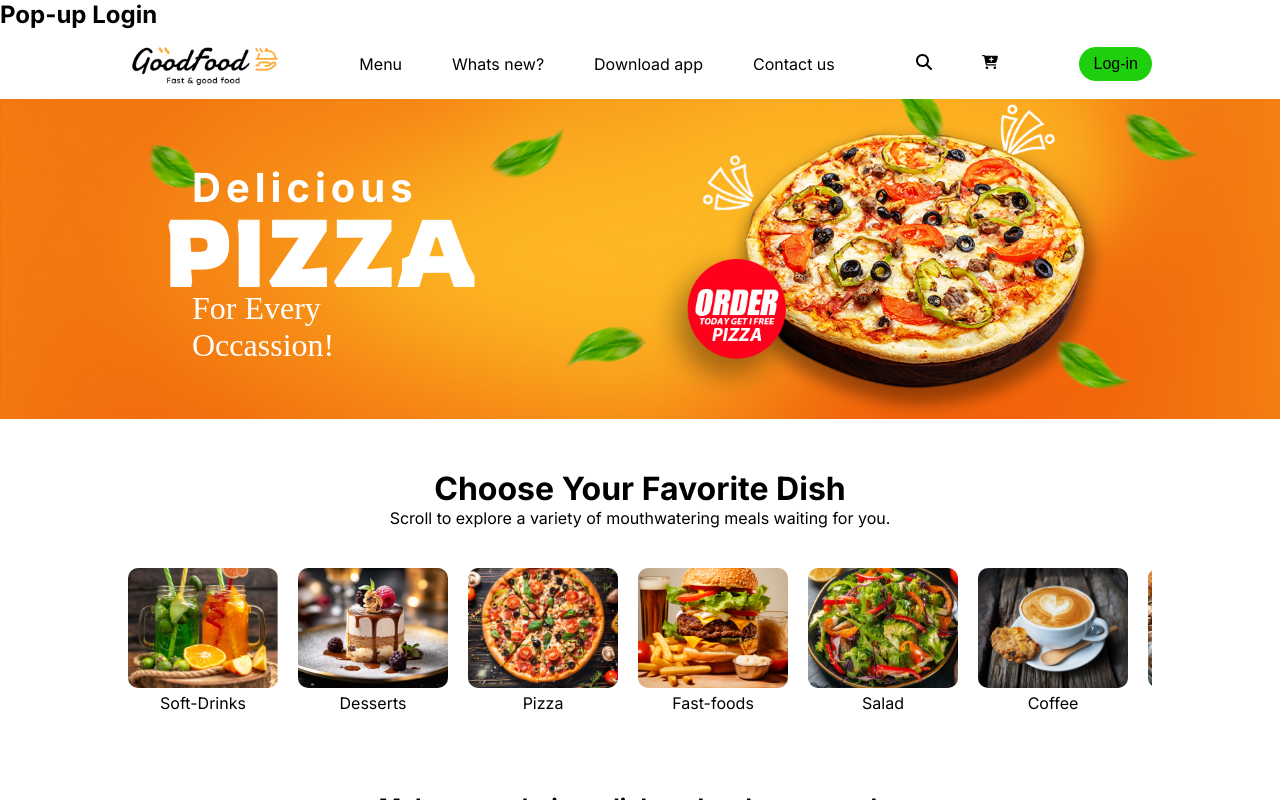
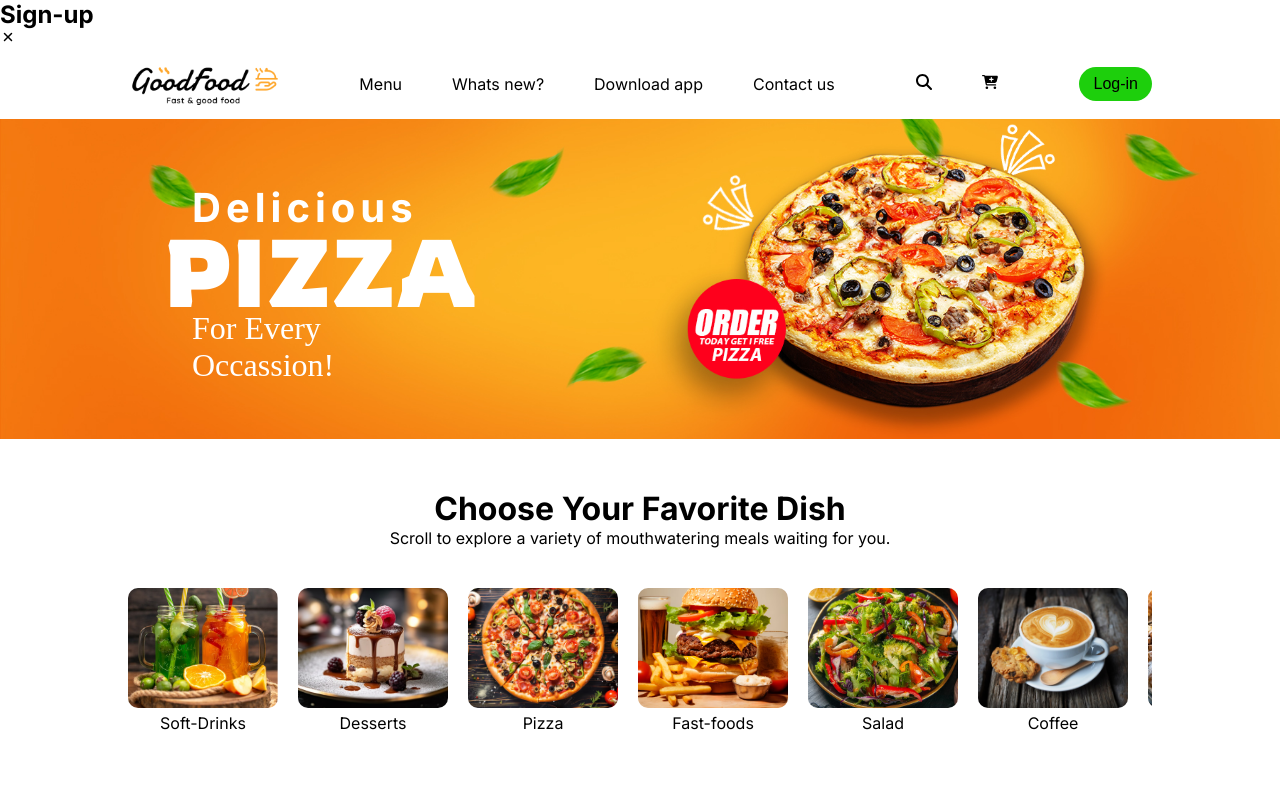
Before and after one commit to felixDev22/ecommerce, a React (Vite) app: page / in a window 1280 px wide. Both pictures are taken after a click on the button "Log-in". Shown: the top 800 px of the page. Built offline with nearby package versions, Linux system fonts and the light colour scheme; a web font is replaced by a local one.

Commit message:
Destructure the setShowlogin, add onclick event

```diff
--- a/src/components/login/login.jsx
+++ b/src/components/login/login.jsx
@@ -1,9 +1,15 @@
-const Login = () => {
+import { useState } from 'react';
+import { IoClose } from 'react-icons/io5';
+
+const Login = ({setShowLogin}) => {
+  const [curr, setCurr] = useState('Sign-up');
+
   return (
     <div className="Login">
       <form className="login-wrapper">
         <div className="login-title">
-          <h2>Pop-up Login</h2>
+          <h2>{curr}</h2>
+          <IoClose onClick={setShowLogin} />
         </div>
       </form>
     </div>
```
